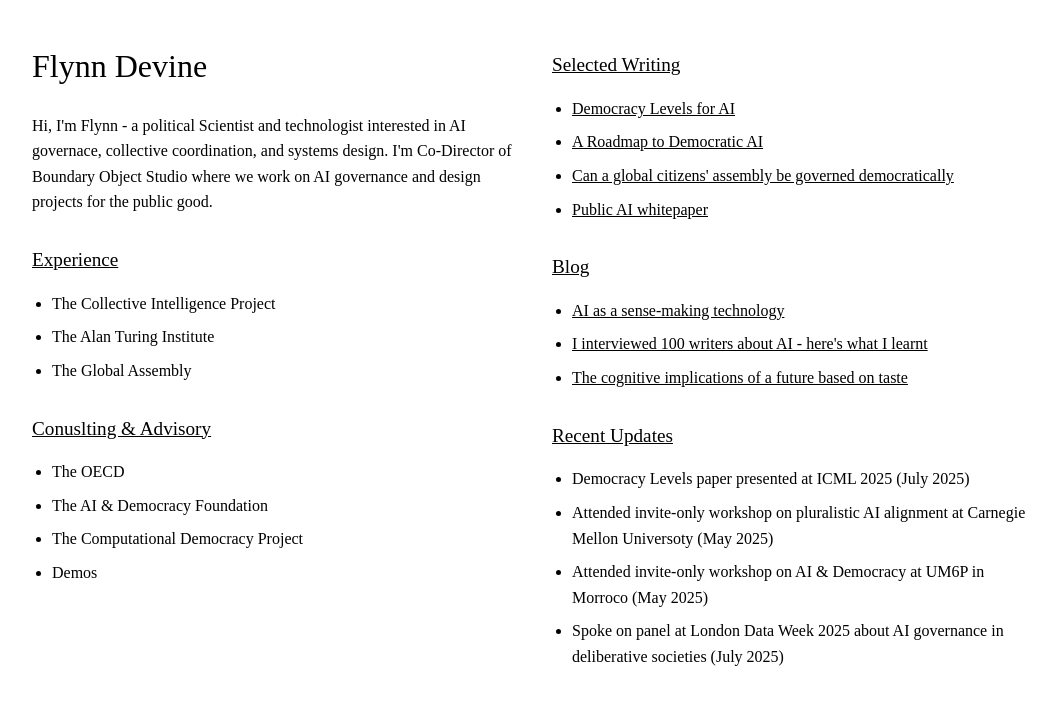
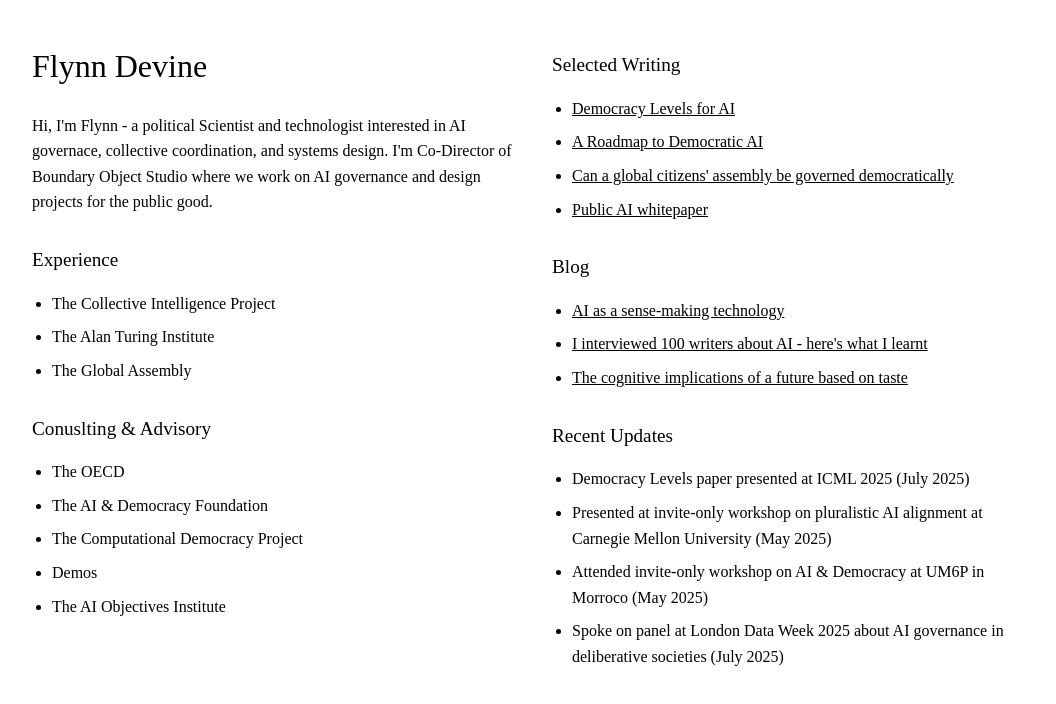
Before and after one commit to FlyDevine/FlyDevine.github.io, a plain HTML site: page index.html in a window 1280 px wide. Shown: the whole page, without its empty margins (108-1164 px from the left). Drawn offline with Linux system fonts and the light colour scheme.

Commit message:
Updated website content

```diff
--- a/index.html
+++ b/index.html
@@ -41,7 +41,7 @@
             margin-top: 30px;
             margin-bottom: 15px;
             font-weight: normal;
-            text-decoration: underline;
+            text-decoration:;
         }
         .hero {
             margin-bottom: 30px;
@@ -90,7 +90,7 @@
 		<li>The AI & Democracy Foundation</li>
 		<li>The Computational Democracy Project</li>
 		<li>Demos</li>
-		<The AI Objectives Institute</li>
+		<li>The AI Objectives Institute</li>
 </div>
 
         <div class="right-column">
@@ -113,7 +113,7 @@
             <h2>Recent Updates</h2>
             <ul>
                 <li>Democracy Levels paper presented at ICML 2025 (July 2025)</li>
-                <li>Attended invite-only workshop on pluralistic AI alignment at Carnegie Mellon Universoty (May 2025)</li>
+                <li>Presented at invite-only workshop on pluralistic AI alignment at Carnegie Mellon University (May 2025)</li>
                 <li>Attended invite-only workshop on AI & Democracy at UM6P in Morroco (May 2025)</li>
                 <li>Spoke on panel at London Data Week 2025 about AI governance in deliberative societies (July 2025)</li>
             </ul>
```
